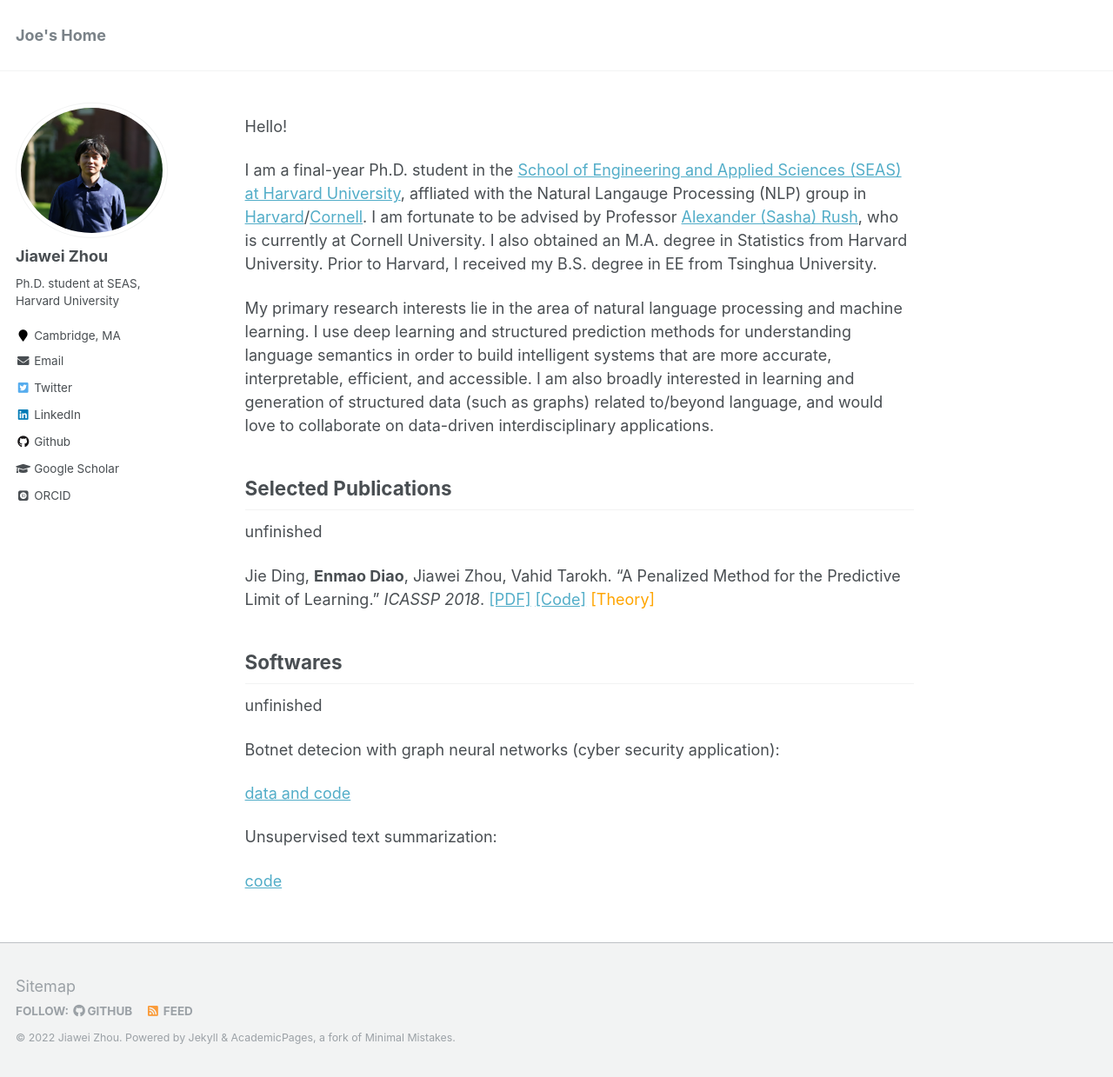
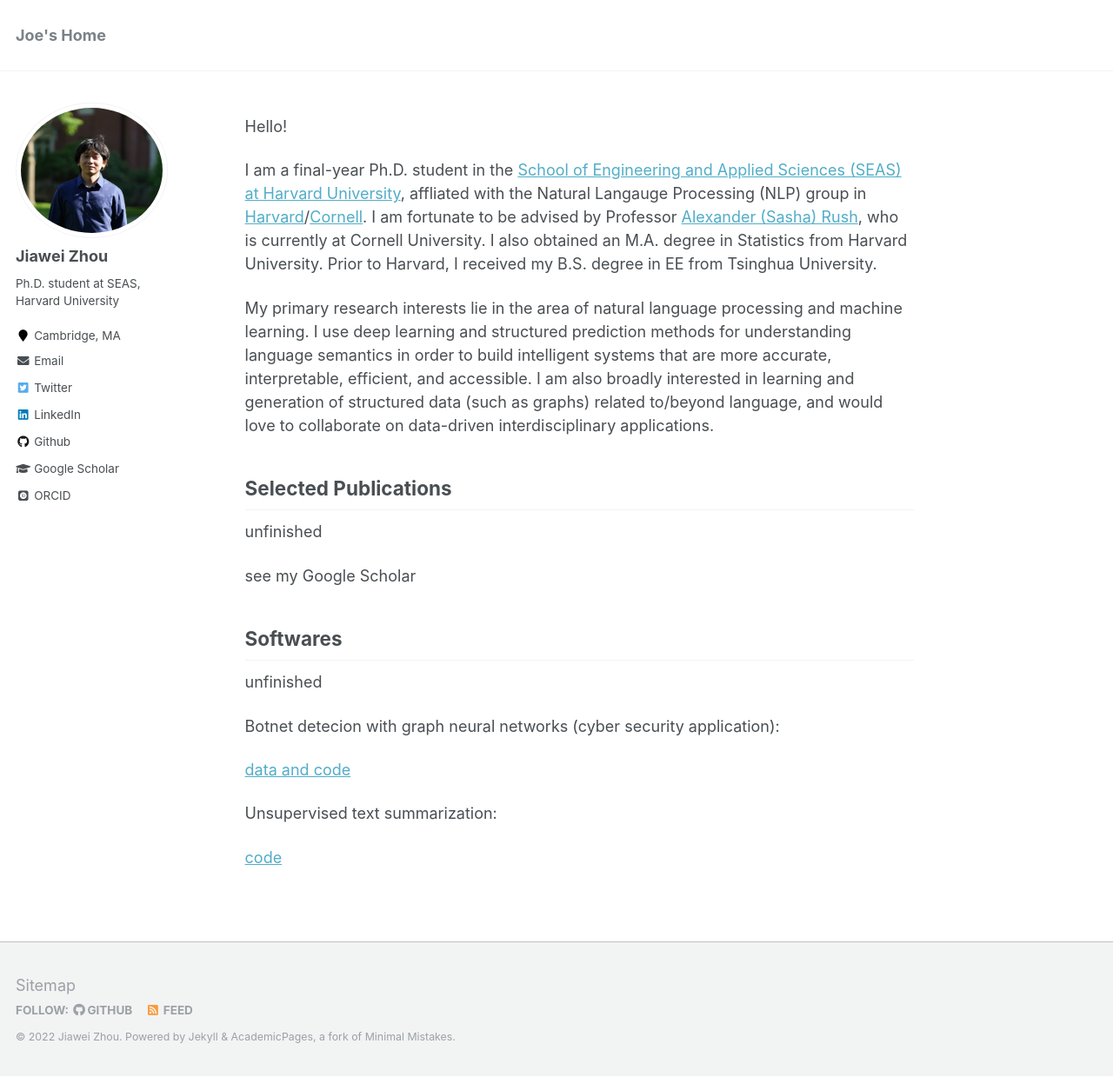
Before and after one commit to jzhou316/jzhou316.github.io, a Jekyll site: the page built from _pages/about.md, in a window 1280 px wide and 1239 px high. Shown: the whole window at 87% size. Built offline with Jekyll 4.4.1, drawn with Linux system fonts in a browser that asks for light colours; some web fonts are replaced.

Commit message:
Update about.md

```diff
--- a/_pages/about.md
+++ b/_pages/about.md
@@ -131,11 +131,13 @@ Suya Wu, **Enmao Diao**, Jie Ding, Vahid Tarokh. "Deep Clustering of Compressed
 -->
 unfinished
 
-Jie Ding, **Enmao Diao**, Jiawei Zhou, Vahid Tarokh. "A Penalized Method for the Predictive Limit of Learning." <i>
+see my Google Scholar
+
+<!-- Jie Ding, **Enmao Diao**, Jiawei Zhou, Vahid Tarokh. "A Penalized Method for the Predictive Limit of Learning." <i>
 ICASSP 2018</i>.
 [\[PDF\]](https://ieeexplore.ieee.org/document/8461832)
 [\[Code\]](https://github.com/dem123456789/On-Statistical-Efficiency-in-Learning)
-<span style="color:orange"> \[Theory\]</span>
+<span style="color:orange"> \[Theory\]</span> -->
 
 Softwares
 ------
```
